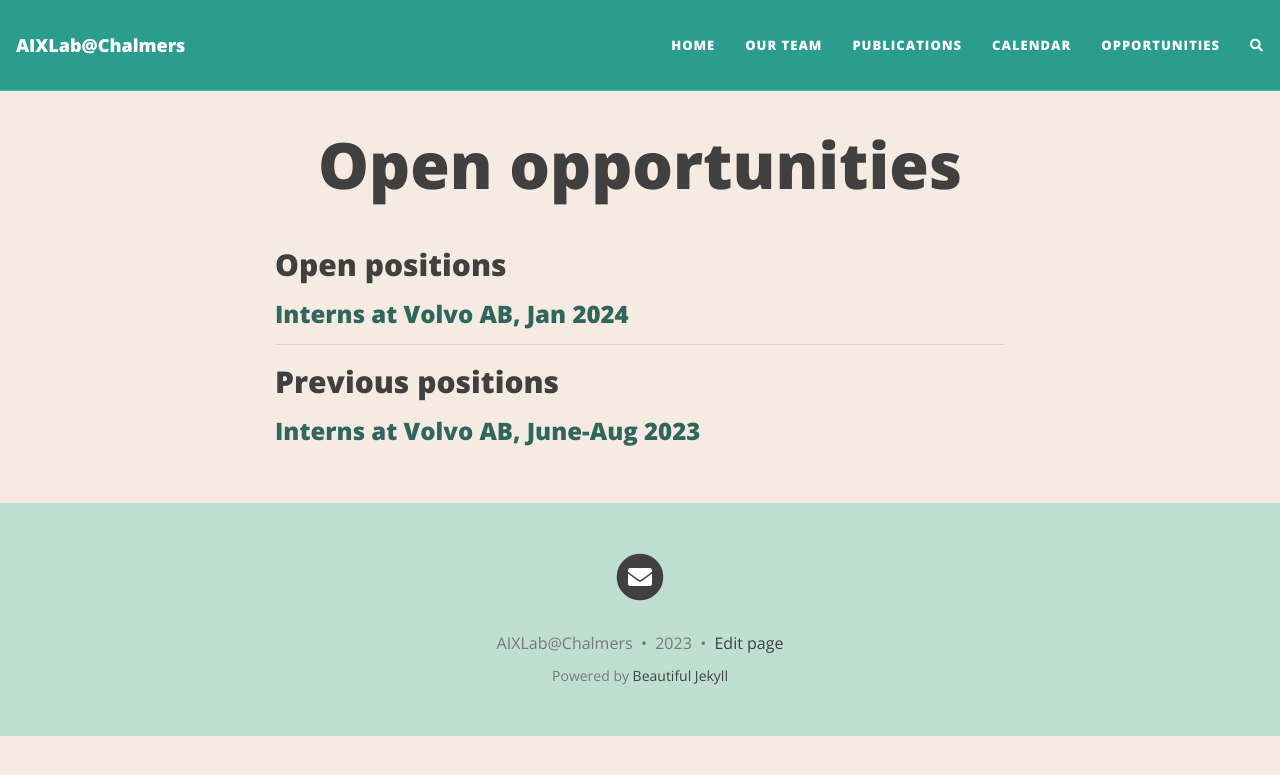
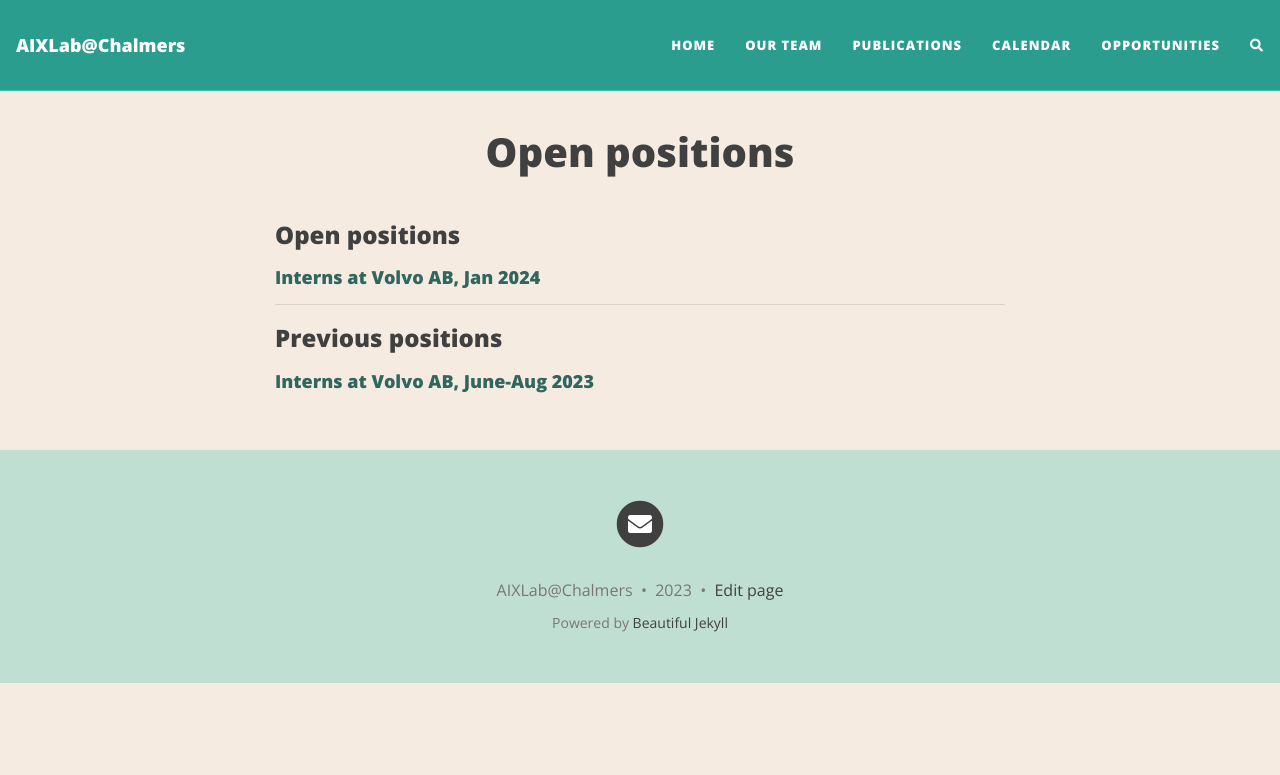
Before and after one commit to usableai/usableai.github.io, a Jekyll site: the page built from position.md, in a window 1280 px wide. Shown: the top 775 px of the page. Built offline with Jekyll 4.4.1, drawn with Linux system fonts in a browser that asks for light colours; nearby versions of some CDN libraries; comment, search, counter and statistics services are not loaded; our own code applies the rules of GitHub Pages for plain Markdown files.

Commit message:
Modify fontsize

```diff
--- a/assets/css/beautifuljekyll.css
+++ b/assets/css/beautifuljekyll.css
@@ -729,7 +729,7 @@
     padding: 9.375rem 0;
   }
   .intro-header .page-heading h1 {
-    font-size: 4.0rem;
+    font-size: 2.5rem;
   }
   .intro-header .post-heading h1 {
     font-size: 3.125rem;
--- a/position.md
+++ b/position.md
@@ -1,14 +1,14 @@
 ---
 layout: page
-title: Open opportunities
+title:
 subtitle:
 ---
 
-## Open positions
+### Open positions
 
-### [Interns at Volvo AB, Jan 2024](/opportunities/2023-10-volvo)
+#### [Interns at Volvo AB, Jan 2024](/opportunities/2023-10-volvo)
 
 ---
-## Previous positions
+### Previous positions
 
-### [Interns at Volvo AB, June-Aug 2023](/opportunities/2023-02-volvo)
+#### [Interns at Volvo AB, June-Aug 2023](/opportunities/2023-02-volvo)
```
